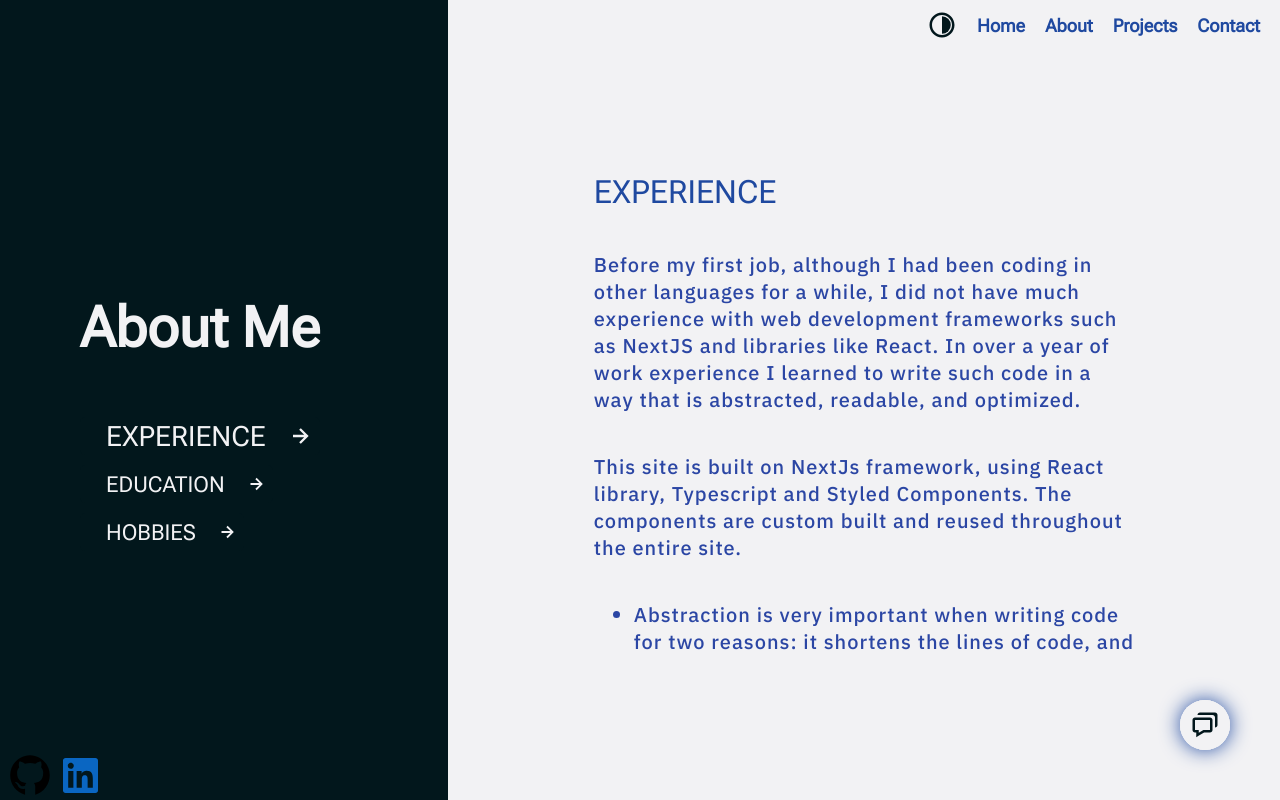
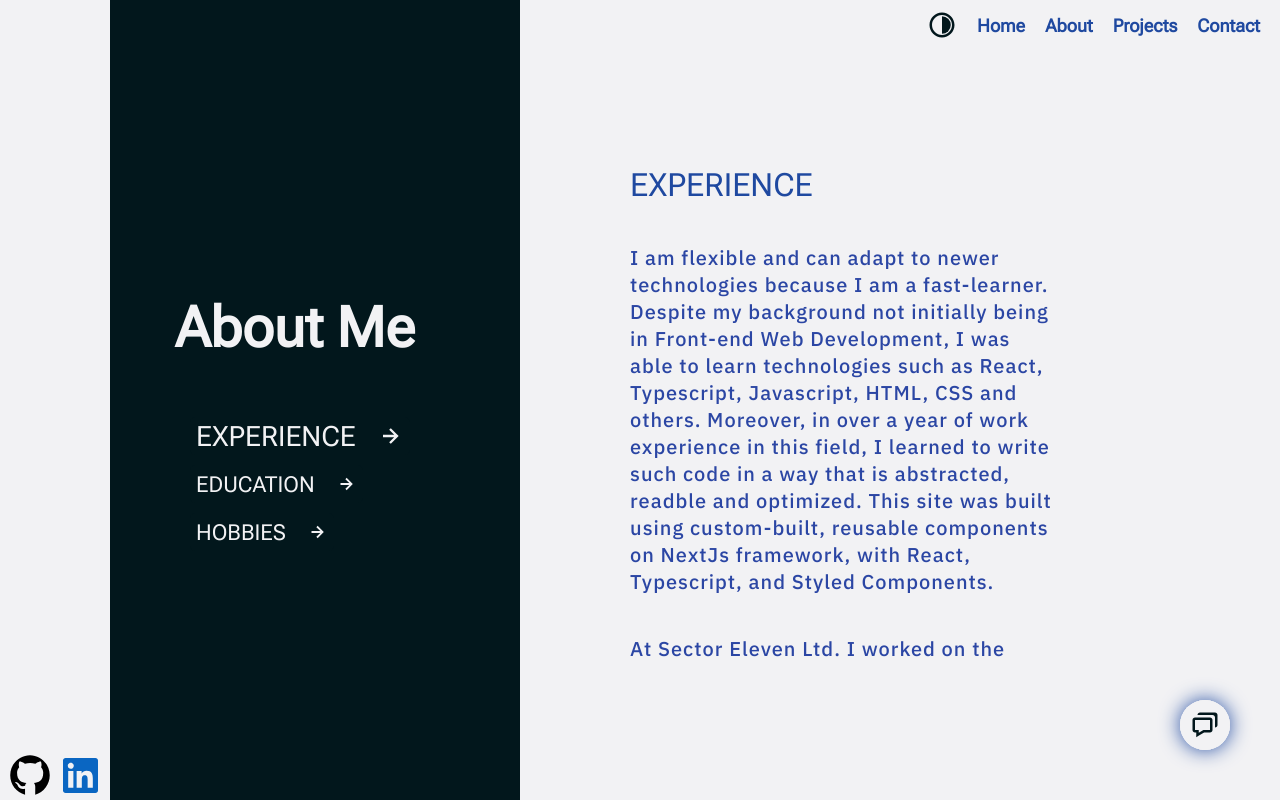
Before and after one commit to XonDoi-Projects/XonDoi-Projects.github.io, a Next.js app: page /about in a window 1280 px wide. Built offline with nearby package versions, Linux system fonts and the light colour scheme.

Commit message:
git logo dark and refactor

```diff
--- a/src/components/InputComponents/Button.tsx
+++ b/src/components/InputComponents/Button.tsx
@@ -49,8 +49,8 @@ export const Button: FunctionComponent<StyledButtonProps> = (props) => {
     return (
         <Container
             sx={{
-                justifyContent: 'center',
-                alignItems: 'center',
+                justifyContent: props.sx?.justifyContent || 'center',
+                alignItems: props.sx?.alignItems || 'center',
                 width: props.sx?.width,
                 height: props.sx?.height,
                 backgroundColor: props.sx?.backgroundColor,
@@ -62,7 +62,7 @@ export const Button: FunctionComponent<StyledButtonProps> = (props) => {
                 onClick={!props.disabled ? props.onClick : undefined}
                 light={light}
                 swapHover={props.swapHover}
-                sx={{ ...props.sx, justifyContent: 'center', alignItems: 'center' }}
+                sx={{ justifyContent: 'center', alignItems: 'center', ...props.sx }}
             >
                 {typeof props.children === 'string' ? (
                     <Typography
--- a/src/components/LayoutComponents/Footer.tsx
+++ b/src/components/LayoutComponents/Footer.tsx
@@ -27,7 +27,7 @@ export const Footer: FunctionComponent<FooterProps> = (props) => {
                 bottom: 0,
                 left: 0,
                 zIndex: 2,
-                padding: '0px 10px',
+                padding: '0px 5px',
                 borderBottomRightRadius: '0px',
                 borderBottomLeftRadius: '0px',
                 justifyContent: 'space-between',
@@ -57,12 +57,11 @@ export const Footer: FunctionComponent<FooterProps> = (props) => {
                             height: '50px',
                             borderRadius: '50%',
                             backgroundColor: 'transparent',
-                            marginRight: '10px',
                             padding: '0px'
                         }}
                     >
                         <Image
-                            src={'/GitLogo.svg'}
+                            src={light ? '/GitLogo.svg' : '/GitLogoDark.png'}
                             alt="Git Logo"
                             width={40}
                             height={40}
@@ -70,7 +69,6 @@ export const Footer: FunctionComponent<FooterProps> = (props) => {
                         />
                     </Button>
                 </Link>
-
                 <Link href="https://www.linkedin.com/in/nathanmagro/" target="_blank">
                     <Button
                         sx={{
@@ -78,7 +76,6 @@ export const Footer: FunctionComponent<FooterProps> = (props) => {
                             height: '50px',
                             borderRadius: '50%',
                             backgroundColor: 'transparent',
-                            marginRight: '10px',
                             padding: '0px'
                         }}
                     >
--- a/src/components/PageComponents/AboutPage.tsx
+++ b/src/components/PageComponents/AboutPage.tsx
@@ -83,7 +83,8 @@ export const AboutPage: FunctionComponent<AboutPageProps> = (props) => {
                 width: '100%',
                 height: '100%',
                 overflowY: 'auto',
-                overflowX: 'hidden'
+                overflowX: 'hidden',
+                paddingLeft: mobile.mobile ? undefined : '110px'
             }}
             hidescrollBar
         >
@@ -98,6 +99,7 @@ export const AboutPage: FunctionComponent<AboutPageProps> = (props) => {
                 <Container
                     sx={{
                         width: mobile.mobile ? '100%' : '35%',
+                        minWidth: '360px',
                         height: '100%',
                         padding: '30px',
                         flexDirection: 'column',
@@ -112,7 +114,7 @@ export const AboutPage: FunctionComponent<AboutPageProps> = (props) => {
                             color: light
                                 ? colors.light.accentForeground
                                 : colors.dark.accentForeground,
-                            marginLeft: mobile.mobile ? '0px' : '50px'
+                            marginLeft: mobile.mobile ? '0px' : '35px'
                         }}
                     >
                         About Me
@@ -124,7 +126,7 @@ export const AboutPage: FunctionComponent<AboutPageProps> = (props) => {
                             sx={{
                                 flexDirection: 'row',
                                 display: 'flex',
-                                justifyContent: 'center',
+                                justifyContent: mobile.mobile ? 'center' : 'flex-start',
                                 alignItems: 'center',
                                 marginBottom: '10px',
                                 marginLeft: mobile.mobile ? '0px' : '50px'
@@ -140,7 +142,7 @@ export const AboutPage: FunctionComponent<AboutPageProps> = (props) => {
                                     color: light
                                         ? colors.light.accentForeground
                                         : colors.dark.accentForeground,
-                                    margin: '0px 20px',
+                                    margin: '0px 20px 0px 0px',
                                     textTransform: 'uppercase'
                                 }}
                             >
@@ -162,9 +164,9 @@ export const AboutPage: FunctionComponent<AboutPageProps> = (props) => {
 
                 <Container
                     sx={{
-                        width: mobile.mobile ? '100%' : '65%',
+                        width: mobile.mobile ? '100%' : '55%',
                         height: mobile.mobile ? 'fit-content' : '100%',
-                        padding: '30px',
+                        padding: '20px',
                         flexDirection: 'column',
                         justifyContent: 'center',
                         alignItems: 'center'
@@ -194,41 +196,30 @@ export const AboutPage: FunctionComponent<AboutPageProps> = (props) => {
                                 Experience
                             </Typography>
                             <Typography>
-                                Before my first job, although I had been coding in other languages
-                                for a while, I did not have much experience with web development
-                                frameworks such as NextJS and libraries like React. In over a year
-                                of work experience I learned to write such code in a way that is
-                                abstracted, readable, and optimized.
+                                I am flexible and can adapt to newer technologies because I am a
+                                fast-learner. Despite my background not initially being in Front-end
+                                Web Development, I was able to learn technologies such as React,
+                                Typescript, Javascript, HTML, CSS and others. Moreover, in over a
+                                year of work experience in this field, I learned to write such code
+                                in a way that is abstracted, readble and optimized. This site was
+                                built using custom-built, reusable components on NextJs framework,
+                                with React, Typescript, and Styled Components.
                             </Typography>
                             <Typography>
-                                This site is built on NextJs framework, using React library,
-                                Typescript and Styled Components. The components are custom built
-                                and reused throughout the entire site.
+                                At Sector Eleven Ltd. I worked on the Front-End aspect of multiple
+                                B2C and B2B projects with a team of 3 (1 Back-End 1 Full-Stack and 1
+                                Front-End). This would typically involve the creation of the site
+                                components, feature integration, api calls to the backend-end
+                                server, data visualization (tables, autocompletes) with querying and
+                                pagination, and feature testing.
                             </Typography>
-                            <ul
-                                style={{
-                                    fontFamily: 'IBM Plex Sans',
-                                    fontSize: '20px',
-                                    fontWeight: 500,
-                                    letterSpacing: '1px',
-                                    color: light ? colors.light.primary : colors.dark.primary
-                                }}
-                            >
-                                <li>
-                                    Abstraction is very important when writing code for two reasons:
-                                    it shortens the lines of code, and if you need to make changes
-                                    you only do it once.
-                                </li>
-                                <li>
-                                    For code to be readable it must have the proper indentation,
-                                    camelCase naming and short functions.
-                                </li>
-                                <li>
-                                    Optimization on the other hand, for cases such as React,
-                                    re-rendering must be carefully implemented, taking extra care
-                                    when using hooks such as useEffect and useCallback.
-                                </li>
-                            </ul>
+                            <Typography>
+                                Moreover, we created our own component library, with the main
+                                purpose being to have reusable components while making sure that
+                                they can be modified from project side as required. Using this
+                                custom library resulted in an immediate increase in project
+                                development efficiency by 65%.
+                            </Typography>
                         </Container>
                         <Container
                             ref={educationRef}
--- a/src/components/PageComponents/SkillsShowcase.tsx
+++ b/src/components/PageComponents/SkillsShowcase.tsx
@@ -1,20 +1,10 @@
-import {
-    CSSProperties,
-    FunctionComponent,
-    ReactNode,
-    createRef,
-    useEffect,
-    useMemo,
-    useRef,
-    useState
-} from 'react'
-import { Card, Container } from '../LayoutComponents'
+import { FunctionComponent, createRef, useEffect, useState } from 'react'
+import { Container } from '../LayoutComponents'
 import { Typography } from '../LayoutComponents/Typography'
 import { Skill } from './Skill'
 import { BiChevronLeft, BiChevronRight } from 'react-icons/bi'
 import { Button } from '../InputComponents'
-import { useDarkTheme, useSize } from '../Providers'
-import { colors } from '../Colors'
+import { useSize } from '../Providers'
 
 export interface SkillsShowcaseProps {
     skills: { src: string; alt: string }[]
@@ -22,7 +12,6 @@ export interface SkillsShowcaseProps {
 
 export const SkillsShowcase: FunctionComponent<SkillsShowcaseProps> = (props) => {
     const [scrollIntoView, setScrollIntoView] = useState<number>()
-    const { light } = useDarkTheme()
     const mobile = useSize()
     const skillsShowcaseRef = createRef<HTMLDivElement>()
 
@@ -44,12 +33,7 @@ export const SkillsShowcase: FunctionComponent<SkillsShowcaseProps> = (props) =>
                 alignItems: 'center'
             }}
         >
-            <Typography
-                variant="title"
-                // sx={{ color: light ? colors.light.foreground : colors.dark.foreground }}
-            >
-                Skills
-            </Typography>
+            <Typography variant="title">Technology Stack</Typography>
             <Container sx={{ width: '100%', justifyContent: 'center', alignItems: 'center' }}>
                 <Container
                     sx={{
@@ -69,7 +53,6 @@ export const SkillsShowcase: FunctionComponent<SkillsShowcaseProps> = (props) =>
                             height: '50px',
                             borderRadius: '50%',
                             opacity: !scrollIntoView ? 0.5 : 1,
-                            marginRight: '10px',
                             padding: '0px',
                             zIndex: 1,
                             background: 'transparent'
@@ -89,7 +72,6 @@ export const SkillsShowcase: FunctionComponent<SkillsShowcaseProps> = (props) =>
                             height: '50px',
                             borderRadius: '50%',
                             opacity: scrollIntoView === props.skills.length - 1 ? 0.5 : 1,
-                            marginRight: '10px',
                             padding: '0px',
                             zIndex: 1,
                             background: 'transparent'
```
Also changed, not shown: src/components/PageComponents/ContactPage.tsx (+4 -3 lines), src/components/PageComponents/MainPage.tsx (+8 -6 lines), public/GitLogoDark.png (added), 1 other file (tests, documents, lock files or other folders).
